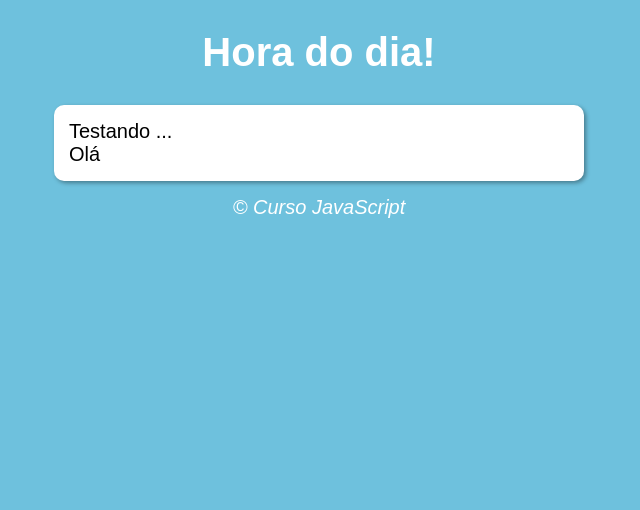
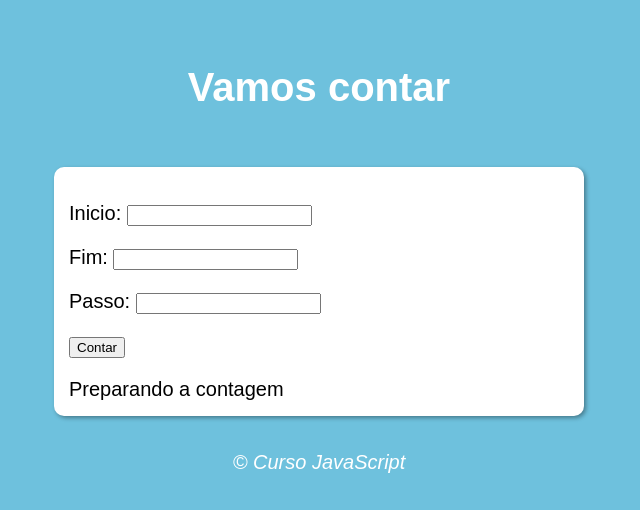
Before and after one commit to alissondev94/javascript, a plain HTML site: page aulas/exercicio/ex003/001.html in a window 1280 px wide. Shown: the whole page, without its empty margins (321-961 px from the left). Drawn offline with Linux system fonts and the light colour scheme.

Commit message:
atualização

```diff
--- a/aulas/exercicio/ex003/001.html
+++ b/aulas/exercicio/ex003/001.html
@@ -4,19 +4,22 @@
     <meta charset="UTF-8">
     <meta http-equiv="X-UA-Compatible" content="IE=edge">
     <meta name="viewport" content="width=device-width, initial-scale=1.0">
-    <title>Modelo de Exercício</title>
+    <title>Super contador</title>
     <link rel="stylesheet" href="style.css">
 </head>
 <body>
     <header>
-        <h1>Hora do dia!</h1>
+        <h1>Vamos contar</h1>
     </header>
     <section>
-        <div>
-            Testando ...
+        <div id="dados">
+            <p>Inicio: <input type="number" name="inicio" id="txtinicio"></p>
+            <p>Fim: <input type="number" name="fim" id="txtfim"></p>
+            <p>Passo: <input type="number" name="passo" id="txtpasso"></p>
+            <p><input type="button" value="Contar" onclick="contar"></p>
         </div>
-        <div>
-            Olá
+        <div id="res">
+            Preparando a contagem
         </div>
     </section>
     <footer>
--- a/aulas/exercicio/ex003/script.js
+++ b/aulas/exercicio/ex003/script.js
@@ -0,0 +1 @@
+function contar
--- a/aulas/exercicio/ex003/style.css
+++ b/aulas/exercicio/ex003/style.css
@@ -1,9 +1,5 @@
 @charset 'UTF-8';
 
-*{
-  margin: 0px;
-  padding: 0px;
-}
 
 body{
     font: normal 15pt Arial;
```
